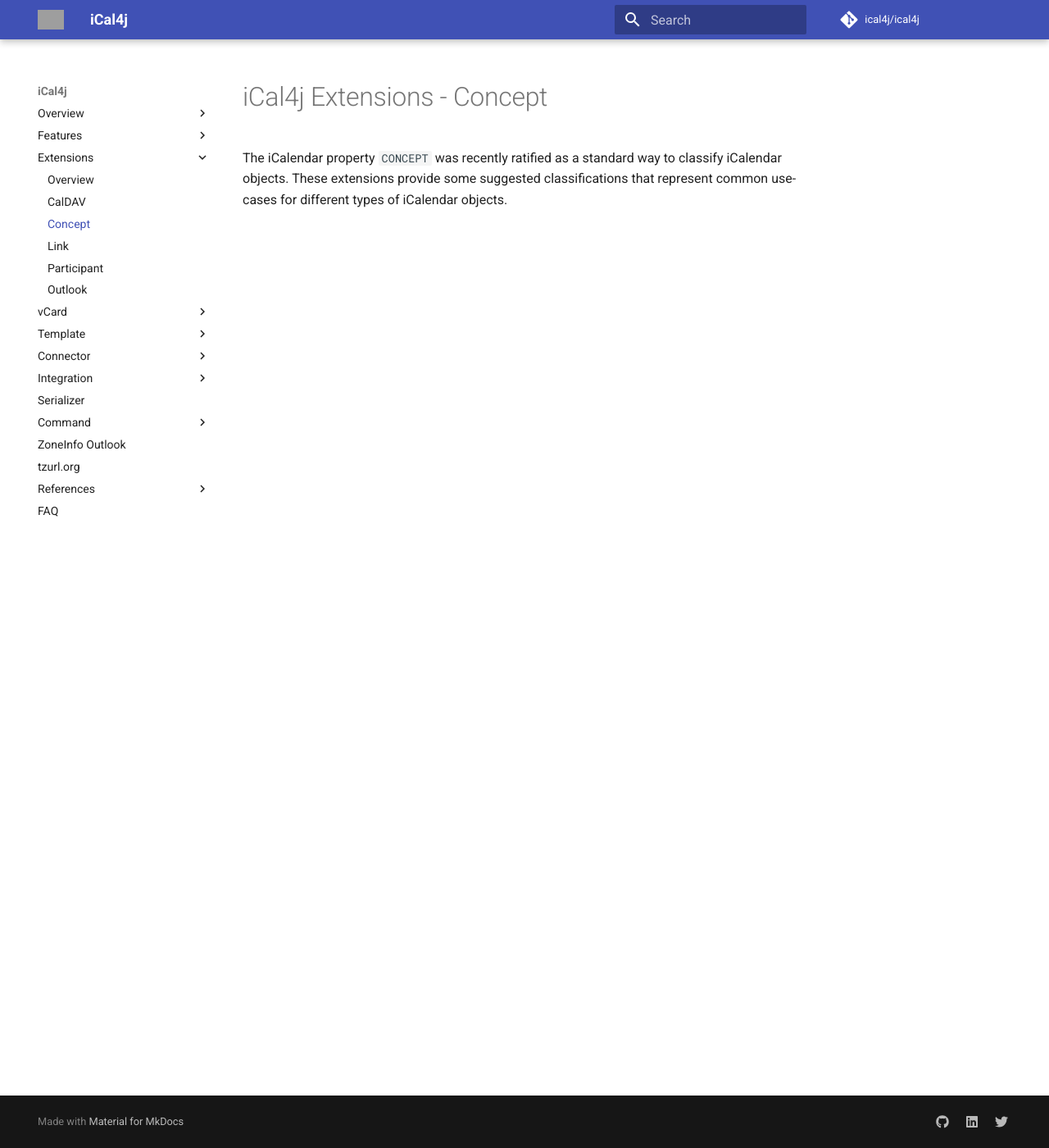
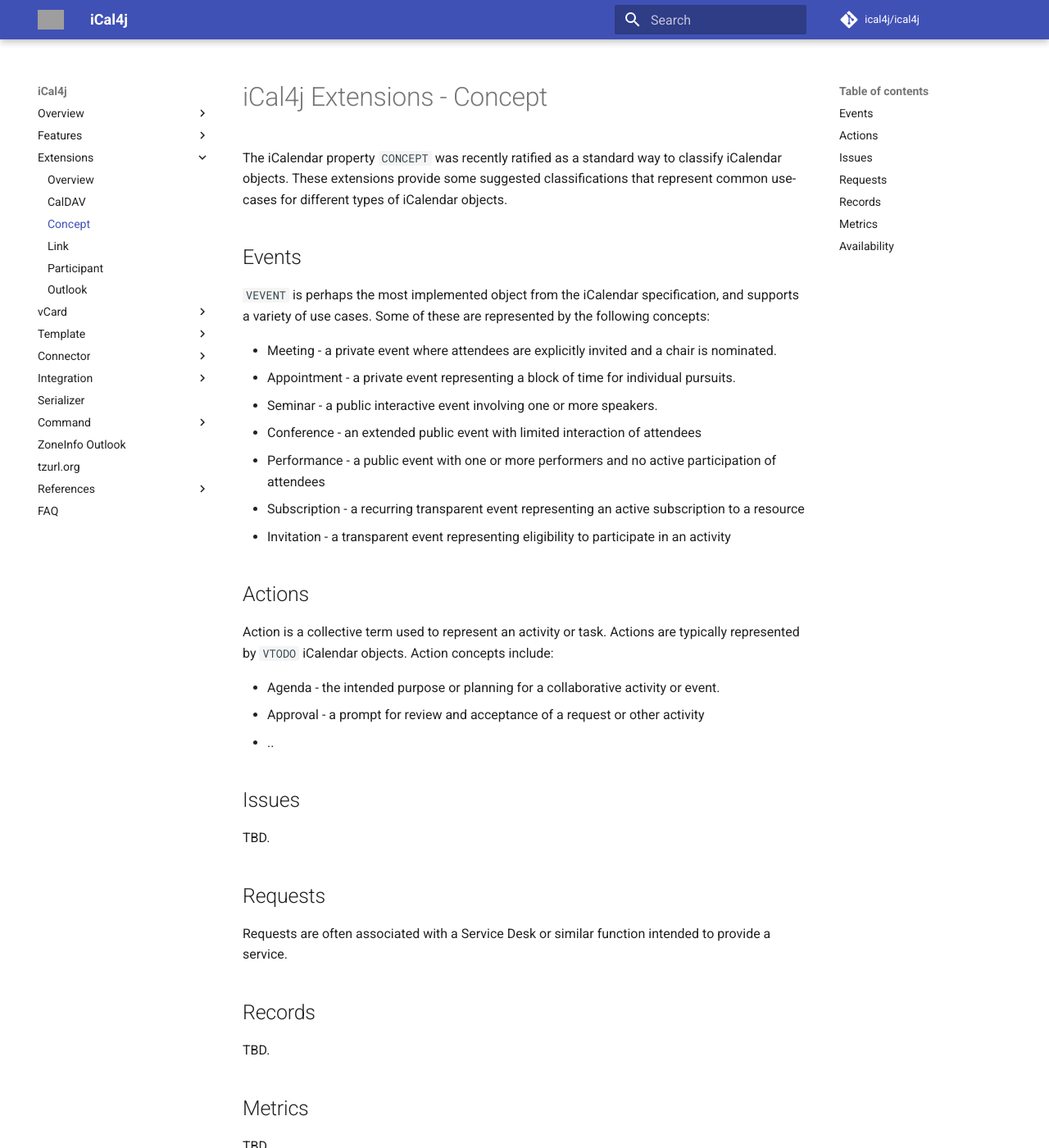
Before and after one commit to ical4j/ical4j-user-guide, an MkDocs documentation site: the page built from docs/extensions/concept.md, in a window 1280 px wide and 1400 px high. Shown: the whole window at 82% size. Built offline with MkDocs 1.6.1 and Material for MkDocs 9.7.7, drawn with Linux system fonts in a browser that asks for light colours; comment, search, counter and statistics services are not loaded; grey boxes are pictures that could not be loaded.

Commit message:
added concept types

```diff
--- a/docs/extensions/concept.md
+++ b/docs/extensions/concept.md
@@ -2,3 +2,45 @@
 
 The iCalendar property `CONCEPT` was recently ratified as a standard way to classify iCalendar objects. These extensions
 provide some suggested classifications that represent common use-cases for different types of iCalendar objects.
+
+## Events
+
+`VEVENT` is perhaps the most implemented object from the iCalendar specification, and supports a variety of use
+cases. Some of these are represented by the following concepts:
+
+* Meeting - a private event where attendees are explicitly invited and a chair is nominated.
+* Appointment - a private event representing a block of time for individual pursuits.
+* Seminar - a public interactive event involving one or more speakers.
+* Conference - an extended public event with limited interaction of attendees
+* Performance - a public event with one or more performers and no active participation of attendees
+* Subscription - a recurring transparent event representing an active subscription to a resource
+* Invitation - a transparent event representing eligibility to participate in an activity
+
+## Actions
+
+Action is a collective term used to represent an activity or task. Actions are typically represented by `VTODO`
+iCalendar objects. Action concepts include:
+
+* Agenda - the intended purpose or planning for a collaborative activity or event.
+* Approval - a prompt for review and acceptance of a request or other activity
+* ..
+
+## Issues
+
+TBD.
+
+## Requests
+
+Requests are often associated with a Service Desk or similar function intended to provide a service.
+
+## Records
+
+TBD.
+
+## Metrics
+
+TBD.
+
+## Availability
+
+TBD.
```
